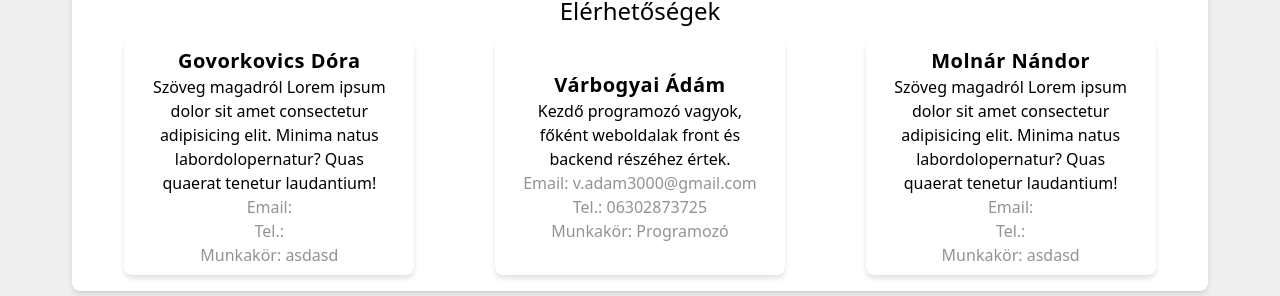
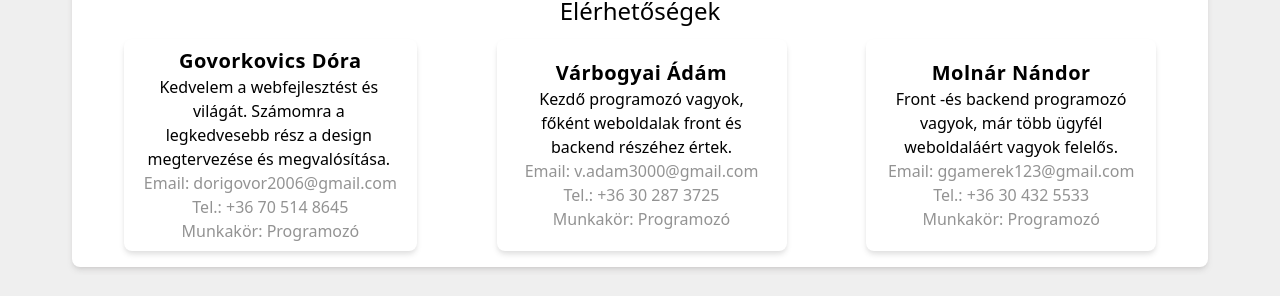
Before and after one commit to govorDori/Hunix_frontend, a React (Vite) app: page / in a window 1280 px wide. Shown: the part 740-1036 px from the top of the page. After the commit the page ends 1015 px from the top, so only its background shows below. Built offline with nearby package versions, Linux system fonts and the light colour scheme; no server answers; the database is empty; what material-ui-confirm would draw is missing.

Commit message:
Footer finished

```diff
--- a/src/components/Footer.jsx
+++ b/src/components/Footer.jsx
@@ -23,10 +23,10 @@ export const Footer = () => {
                 <div className=' sm:w-max w-full flex flex-col justify-center items-center pr-5 pl-5 p-2 shadow-[#e0e0e0] shadow-md rounded-lg bg-white'>
                     <h1 className='font-bold text-xl tracking-wide'>Govorkovics Dóra</h1>
                     <div className='text-center'>
-                        <p className='break-words  w-[250px]'>Szöveg magadról Lorem ipsum dolor sit amet consectetur adipisicing elit. Minima natus labordolopernatur? Quas quaerat tenetur laudantium!</p>
-                        <p className='text-[#939393]'>Email:</p>
-                        <p className='text-[#939393]'>Tel.:</p>
-                        <p className='text-[#939393]'>Munkakör: asdasd</p>
+                        <p className='break-words  w-[250px]'>Kedvelem a webfejlesztést és világát. Számomra a legkedvesebb rész a design megtervezése és megvalósítása.</p>
+                        <p className='text-[#939393]'>Email: dorigovor2006@gmail.com</p>
+                        <p className='text-[#939393]'>Tel.: +36 70 514 8645</p>
+                        <p className='text-[#939393]'>Munkakör: Programozó</p>
                     </div>
                 </div>
 
@@ -35,7 +35,7 @@ export const Footer = () => {
                     <div className='text-center'>
                         <p className='break-words  w-[250px]'>Kezdő programozó vagyok, főként weboldalak front és backend részéhez értek.</p>
                         <p className='text-[#939393]'>Email: v.adam3000@gmail.com</p>
-                        <p className='text-[#939393]'>Tel.: 06302873725</p>
+                        <p className='text-[#939393]'>Tel.: +36 30 287 3725</p>
                         <p className='text-[#939393]'>Munkakör: Programozó</p>
                     </div>
                 </div>
@@ -43,10 +43,10 @@ export const Footer = () => {
                 <div className='sm:w-max w-full flex flex-col justify-center items-center pr-5 pl-5 p-2 shadow-[#e0e0e0] shadow-md rounded-lg bg-white'>
                     <h1 className='font-bold text-xl tracking-wide'>Molnár Nándor</h1>
                     <div className='text-center'>
-                        <p className='break-words  w-[250px]'>Szöveg magadról Lorem ipsum dolor sit amet consectetur adipisicing elit. Minima natus labordolopernatur? Quas quaerat tenetur laudantium!</p>
-                        <p className='text-[#939393]'>Email:</p>
-                        <p className='text-[#939393]'>Tel.:</p>
-                        <p className='text-[#939393]'>Munkakör: asdasd</p>
+                        <p className='break-words  w-[250px]'>Front -és backend programozó vagyok, már több ügyfél weboldaláért vagyok felelős.</p>
+                        <p className='text-[#939393]'>Email: ggamerek123@gmail.com</p>
+                        <p className='text-[#939393]'>Tel.: +36 30 432 5533</p>
+                        <p className='text-[#939393]'>Munkakör: Programozó</p>
                     </div>
                 </div>
 
```
